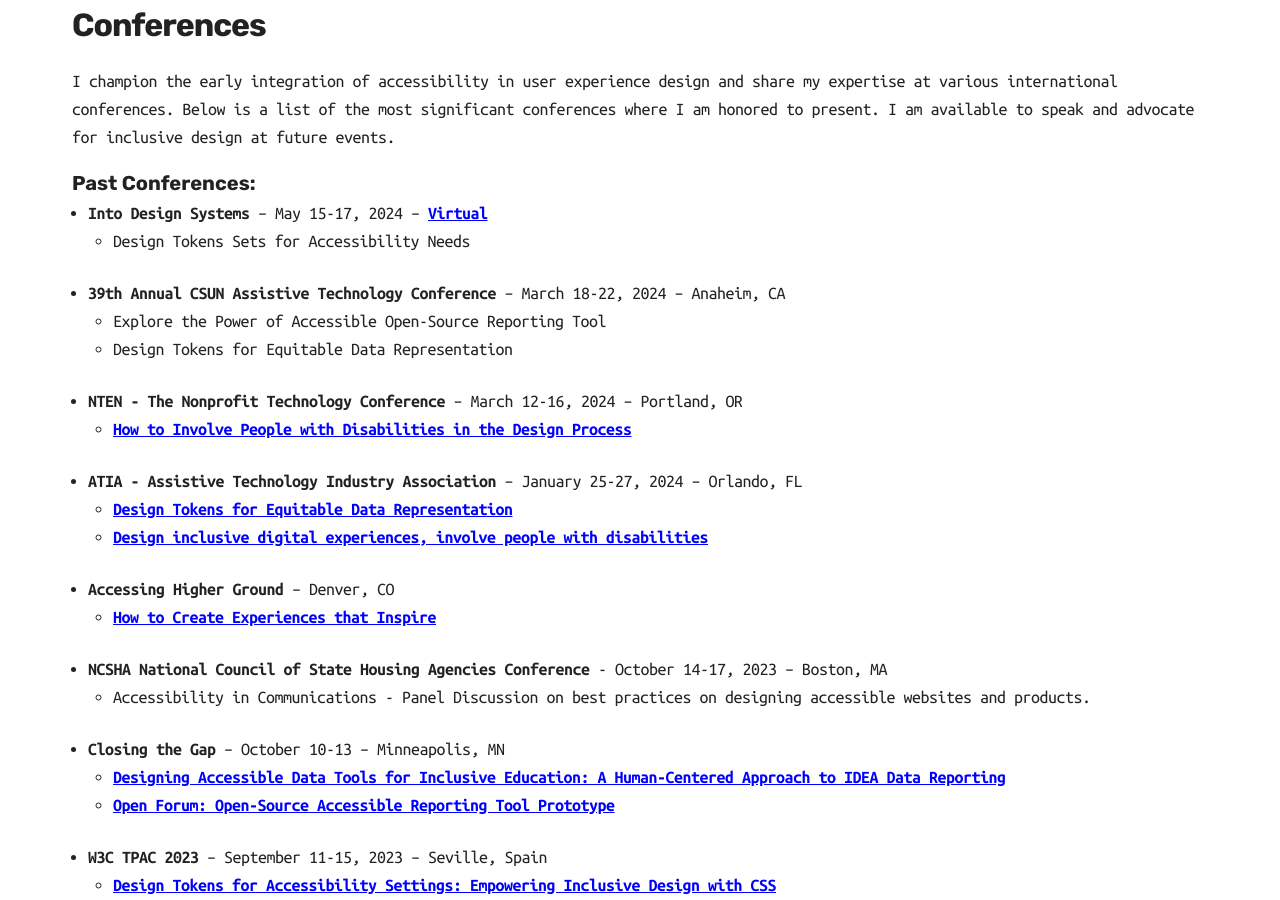
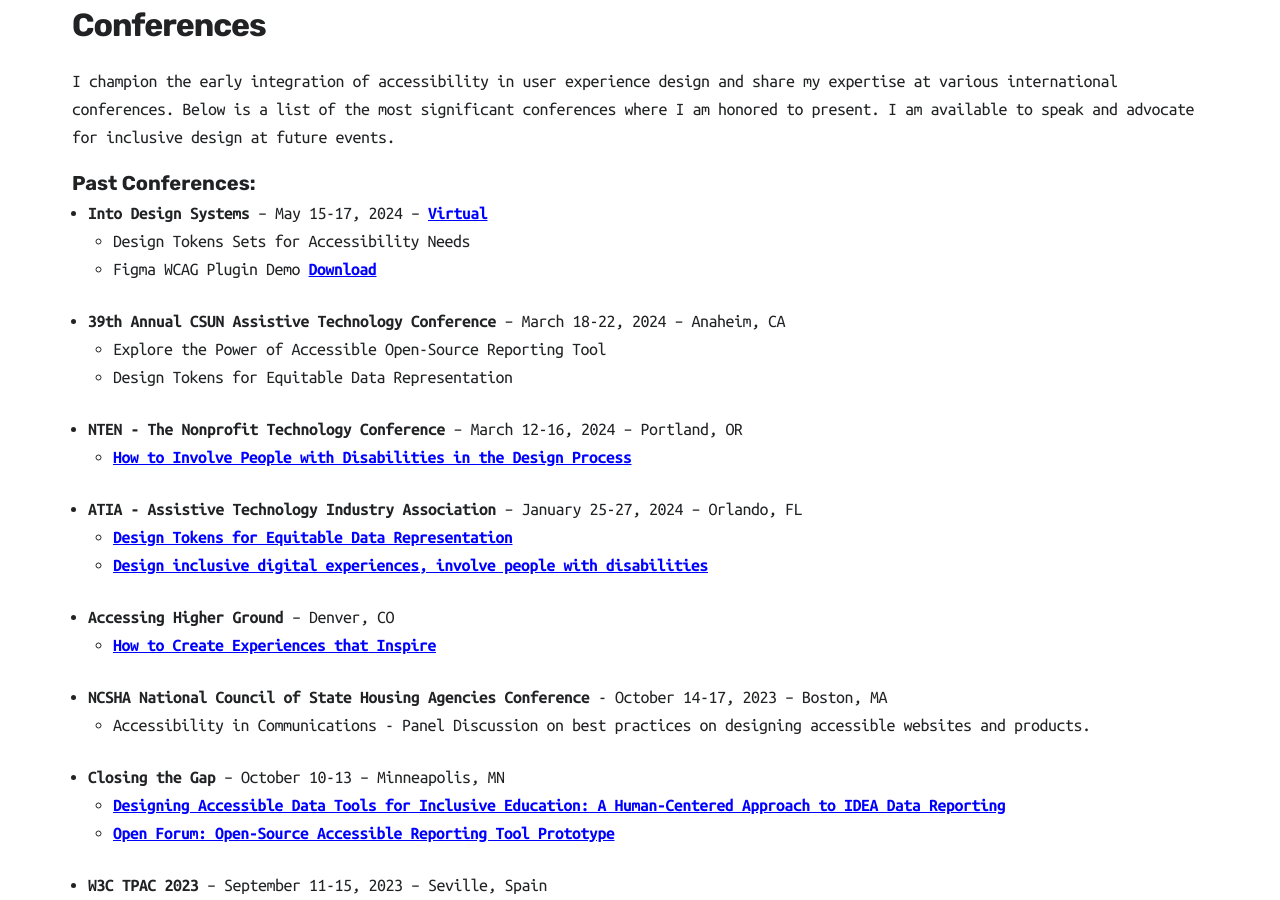
Before and after one commit to mpaiva/venus, a Jekyll site: the page built from _pages/resume.md, in a window 1280 px wide and 900 px high, scrolled down 2442 px. Built offline with Jekyll 4.4.1, drawn with Linux system fonts in a browser that asks for light colours; nearby versions of some CDN libraries.

Commit message:
WCAG Plugin

```diff
--- a/_pages/resume.md
+++ b/_pages/resume.md
@@ -56,6 +56,7 @@
 
 - **Into Design Systems** – May 15-17, 2024 – [Virtual](https://www.intodesignsystems.com/agenda)
   - Design Tokens Sets for Accessibility Needs
+  - Figma WCAG Plugin Demo [Download](https://www.figma.com/community/plugin/1373362852131056921/wcag-plugin)
 
 - **39th Annual CSUN Assistive Technology Conference** – March 18-22, 2024 – Anaheim, CA
   - Explore the Power of Accessible Open-Source Reporting Tool
```
